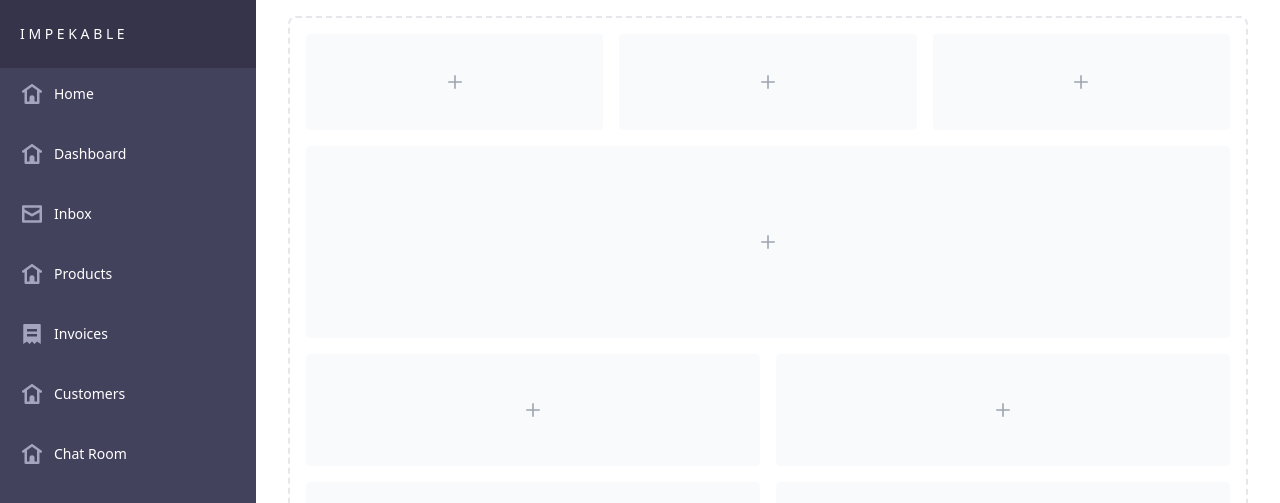
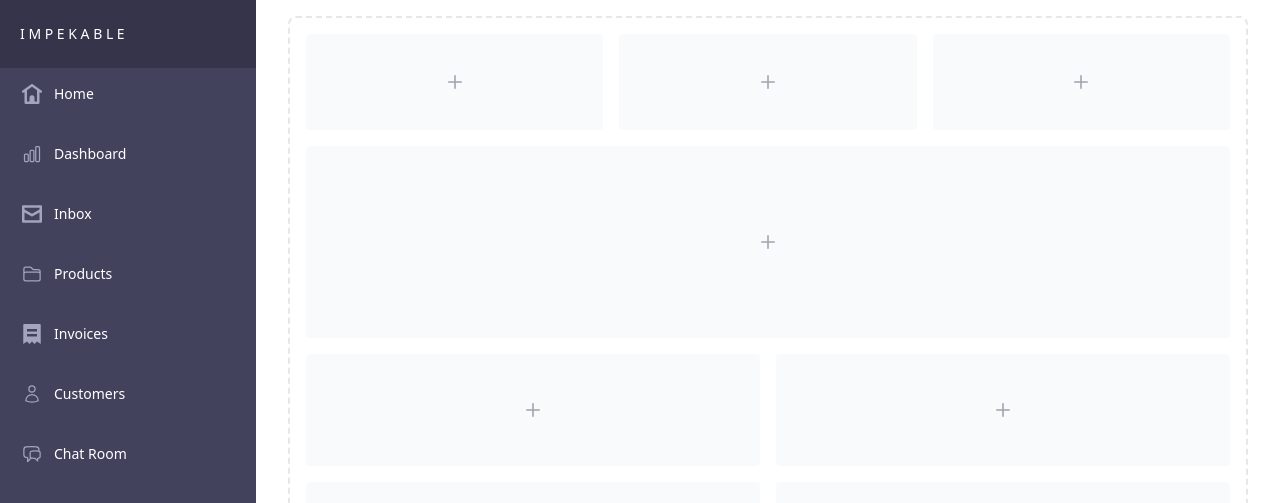
Before and after one commit to Yaroslavvvvvvvv/test_task_calendar, a Vue app: page / in a window 1280 px wide. Shown: the top 503 px of the page. Built offline with nearby package versions, Linux system fonts and the light colour scheme.

Commit message:
finish LeftNavMenu component

```diff
--- a/src/components/ui/molecules/LeftNavItem.vue
+++ b/src/components/ui/molecules/LeftNavItem.vue
@@ -1,9 +1,5 @@
 <script setup>
 defineProps({
-  iconSrc: {
-    type: String,
-    required: true,
-  },
   label: {
     type: String,
     required: true,
@@ -14,12 +10,11 @@ defineProps({
 <template>
   <li class="px-3 py-2 text-white hover:bg-sidebarDark group cursor-pointer border-l-2 border-sidebar hover:border-sidebarNav">
     <a href="#" class="flex items-center p-2">
-      <img :src="iconSrc" alt="logo" class="flex-shrink-0 w-5 h-5 transition duration-75">
+      <slot name="icon"></slot>
       <span class="flex-1 ms-3 whitespace-nowrap">{{ label }}</span>
     </a>
   </li>
 </template>
 
 <style scoped>
-
 </style>
--- /dev/null
+++ b/src/layouts/LeftNavMenu.vue
@@ -0,0 +1,159 @@
+<script setup>
+import LeftNavItem from "../components/ui/molecules/LeftNavItem.vue";
+</script>
+
+<template>
+  <aside id="default-sidebar" class="fixed top-0 left-0 z-40 w-64 h-screen transition-transform -translate-x-full sm:translate-x-0" aria-label="Sidebar">
+    <div class="space-y-2 bg-sidebarDark px-3 py-4">
+      <h3 class="text-white p-2 text-sm">I M P E K A B L E</h3>
+    </div>
+    <div class="h-full overflow-y-auto bg-sidebar bg-opacity-100">
+      <ul class="space-y-2 text-sm">
+        <LeftNavItem label="Home">
+          <template #icon>
+            <svg
+                class="icon flex-shrink-0 w-5 h-5 transition duration-75"
+                xmlns="http://www.w3.org/2000/svg"
+                width="16"
+                height="16"
+                viewBox="0 0 16 16"
+            >
+              <path
+                  :class="{ 'hovered': isHovered }"
+                  d="M15.581,5.186l-7-5a1,1,0,0,0-1.162,0l-7,5A1,1,0,0,0,1.581,6.814L2,6.515V15a1,1,0,0,0,1,1H13a1,1,0,0,0,1-1V6.515A1.7,1.7,0,0,0,15,7a1,1,0,0,0,.582-1.814ZM12,14H10V11a2,2,0,0,0-4,0v3H4V5.086L8,2.229l4,2.857Z"
+                  fill="currentColor"
+              />
+            </svg>
+          </template>
+        </LeftNavItem>
+        <LeftNavItem label="Dashboard">
+          <template #icon>
+            <svg xmlns="http://www.w3.org/2000/svg" fill="none" viewBox="0 0 24 24" stroke-width="1.5" stroke="currentColor" class="icon flex-shrink-0 w-5 h-5 transition duration-75">
+              <path stroke-linecap="round" stroke-linejoin="round" d="M3 13.125C3 12.504 3.504 12 4.125 12h2.25c.621 0 1.125.504 1.125 1.125v6.75C7.5 20.496 6.996 21 6.375 21h-2.25A1.125 1.125 0 0 1 3 19.875v-6.75ZM9.75 8.625c0-.621.504-1.125 1.125-1.125h2.25c.621 0 1.125.504 1.125 1.125v11.25c0 .621-.504 1.125-1.125 1.125h-2.25a1.125 1.125 0 0 1-1.125-1.125V8.625ZM16.5 4.125c0-.621.504-1.125 1.125-1.125h2.25C20.496 3 21 3.504 21 4.125v15.75c0 .621-.504 1.125-1.125 1.125h-2.25a1.125 1.125 0 0 1-1.125-1.125V4.125Z" />
+            </svg>
+
+          </template>
+        </LeftNavItem>
+        <LeftNavItem label="Inbox">
+          <template #icon>
+            <svg
+                class="icon flex-shrink-0 w-5 h-5 transition duration-75"
+                xmlns="http://www.w3.org/2000/svg"
+                width="16"
+                height="16"
+                viewBox="0 0 16 16"
+            >
+              <path
+                  :class="{ 'hovered': isHovered }"
+                  d="M15,1H1A1,1,0,0,0,0,2V14a1,1,0,0,0,1,1H15a1,1,0,0,0,1-1V2A1,1,0,0,0,15,1ZM14,13H2V6.723L7.5,9.868a1,1,0,0,0,.992,0L14,6.723Zm0-8.58L8,7.849,2,4.42V3H14Z"
+                  fill="currentColor"
+              />
+            </svg>
+          </template>
+        </LeftNavItem>
+        <LeftNavItem label="Products">
+          <template #icon>
+            <svg xmlns="http://www.w3.org/2000/svg" fill="none" viewBox="0 0 24 24" stroke-width="1.5" stroke="currentColor" class="icon flex-shrink-0 w-5 h-5 transition duration-75">
+              <path stroke-linecap="round" stroke-linejoin="round" d="M2.25 12.75V12A2.25 2.25 0 0 1 4.5 9.75h15A2.25 2.25 0 0 1 21.75 12v.75m-8.69-6.44-2.12-2.12a1.5 1.5 0 0 0-1.061-.44H4.5A2.25 2.25 0 0 0 2.25 6v12a2.25 2.25 0 0 0 2.25 2.25h15A2.25 2.25 0 0 0 21.75 18V9a2.25 2.25 0 0 0-2.25-2.25h-5.379a1.5 1.5 0 0 1-1.06-.44Z" />
+            </svg>
+
+          </template>
+        </LeftNavItem>
+        <LeftNavItem label="Invoices">
+          <template #icon>
+            <svg
+                class="icon flex-shrink-0 w-5 h-5 transition duration-75"
+                xmlns="http://www.w3.org/2000/svg"
+                width="16"
+                height="16"
+                viewBox="0 0 16 16"
+            >
+              <path
+                  :class="{ 'hovered': isHovered }"
+                  d="M14,0H2A.945.945,0,0,0,1,1V16l3-2,2,2,2-2,2,2,2-2,3,2V1A.945.945,0,0,0,14,0ZM12,10H4V8h8Zm0-4H4V4h8Z"
+                  fill="currentColor"
+              />
+            </svg>
+          </template>
+        </LeftNavItem>
+        <LeftNavItem label="Customers">
+          <template #icon>
+            <svg xmlns="http://www.w3.org/2000/svg" fill="none" viewBox="0 0 24 24" stroke-width="1.5" stroke="currentColor" class="icon flex-shrink-0 w-5 h-5 transition duration-75">
+              <path stroke-linecap="round" stroke-linejoin="round" d="M15.75 6a3.75 3.75 0 1 1-7.5 0 3.75 3.75 0 0 1 7.5 0ZM4.501 20.118a7.5 7.5 0 0 1 14.998 0A17.933 17.933 0 0 1 12 21.75c-2.676 0-5.216-.584-7.499-1.632Z" />
+            </svg>
+
+          </template>
+        </LeftNavItem>
+        <LeftNavItem label="Chat Room">
+          <template #icon>
+            <svg xmlns="http://www.w3.org/2000/svg" fill="none" viewBox="0 0 24 24" stroke-width="1.5" stroke="currentColor" class="icon flex-shrink-0 w-5 h-5 transition duration-75">
+              <path stroke-linecap="round" stroke-linejoin="round" d="M20.25 8.511c.884.284 1.5 1.128 1.5 2.097v4.286c0 1.136-.847 2.1-1.98 2.193-.34.027-.68.052-1.02.072v3.091l-3-3c-1.354 0-2.694-.055-4.02-.163a2.115 2.115 0 0 1-.825-.242m9.345-8.334a2.126 2.126 0 0 0-.476-.095 48.64 48.64 0 0 0-8.048 0c-1.131.094-1.976 1.057-1.976 2.192v4.286c0 .837.46 1.58 1.155 1.951m9.345-8.334V6.637c0-1.621-1.152-3.026-2.76-3.235A48.455 48.455 0 0 0 11.25 3c-2.115 0-4.198.137-6.24.402-1.608.209-2.76 1.614-2.76 3.235v6.226c0 1.621 1.152 3.026 2.76 3.235.577.075 1.157.14 1.74.194V21l4.155-4.155" />
+            </svg>
+          </template>
+        </LeftNavItem>
+        <LeftNavItem label="Calendar">
+          <template #icon>
+            <svg
+                class="icon flex-shrink-0 w-5 h-5 transition duration-75"
+                xmlns="http://www.w3.org/2000/svg"
+                width="16"
+                height="16"
+                viewBox="0 0 16 16"
+            >
+              <path
+                  :class="{ 'hovered': isHovered }"
+                  d="M2,5v9H14V5ZM13,2h2a.945.945,0,0,1,1,1V15a.945.945,0,0,1-1,1H1a.945.945,0,0,1-1-1V3A.945.945,0,0,1,1,2H3V1A.945.945,0,0,1,4,0,.945.945,0,0,1,5,1V2h6V1a1,1,0,0,1,2,0ZM12,12H10V10h2ZM9,12H7V10H9Zm3-3H10V7h2ZM9,9H7V7H9ZM6,12H4V10H6Z"
+                  fill="currentColor"
+              />
+            </svg>
+          </template>
+        </LeftNavItem>
+        <LeftNavItem label="Help Center">
+          <template #icon>
+            <svg
+                class="icon flex-shrink-0 w-5 h-5 transition duration-75"
+                xmlns="http://www.w3.org/2000/svg"
+                width="16"
+                height="16"
+                viewBox="0 0 16 16"
+            >
+              <path
+                  :class="{ 'hovered': isHovered }"
+                  d="M8,0a8,8,0,1,0,8,8A8.024,8.024,0,0,0,8,0ZM8,10a2,2,0,1,1,2-2A2.006,2.006,0,0,1,8,10ZM8,2a5.834,5.834,0,0,1,2.6.6L9.044,4.156a3.591,3.591,0,0,0-2.089,0L5.4,2.6A5.834,5.834,0,0,1,8,2ZM2,8a5.834,5.834,0,0,1,.6-2.6L4.156,6.956a3.591,3.591,0,0,0,0,2.089L2.6,10.6A5.834,5.834,0,0,1,2,8Zm6,6a5.834,5.834,0,0,1-2.6-.6l1.556-1.556a3.591,3.591,0,0,0,2.089,0L10.6,13.4A5.834,5.834,0,0,1,8,14Zm5.4-3.4L11.844,9.044a3.591,3.591,0,0,0,0-2.089L13.4,5.4a5.933,5.933,0,0,1,0,5.2Z"
+                  fill="currentColor"
+              />
+            </svg>
+          </template>
+        </LeftNavItem>
+        <LeftNavItem label="Settings">
+          <template #icon>
+            <svg
+                class="icon flex-shrink-0 w-5 h-5 transition duration-75"
+                xmlns="http://www.w3.org/2000/svg"
+                width="16"
+                height="16"
+                viewBox="0 0 16 16"
+            >
+              <path
+                  :class="{ 'hovered': isHovered }"
+                  d="M13.3,5.2l1.1-2.1L13,1.7,10.9,2.8a3.582,3.582,0,0,0-1.1-.4L9,0H7L6.2,2.3a4.179,4.179,0,0,0-1,.4L3.1,1.6,1.6,3.1,2.7,5.2a4.179,4.179,0,0,0-.4,1L0,7V9l2.3.8c.1.4.3.7.4,1.1L1.6,13,3,14.4l2.1-1.1a3.582,3.582,0,0,0,1.1.4L7,16H9l.8-2.3c.4-.1.7-.3,1.1-.4L13,14.4,14.4,13l-1.1-2.1a3.582,3.582,0,0,0,.4-1.1L16,9V7l-2.3-.8A4.179,4.179,0,0,0,13.3,5.2ZM8,11A2.946,2.946,0,0,1,5,8,2.946,2.946,0,0,1,8,5a2.946,2.946,0,0,1,3,3A2.946,2.946,0,0,1,8,11Z"
+                  fill="currentColor"
+              />
+            </svg>
+          </template>
+        </LeftNavItem>
+      </ul>
+    </div>
+  </aside>
+</template>
+
+<style scoped>
+.icon {
+  color: #a5a4bf;
+  transition: color 0.3s ease;
+}
+
+.group:hover .icon {
+  color: #a3a0fb;
+}
+</style>
--- a/src/pages/Home.vue
+++ b/src/pages/Home.vue
@@ -1,6 +1,6 @@
 <script setup>
 
-import LeftNavItem from "../components/ui/molecules/LeftNavItem.vue";
+import LeftNavMenu from "../layouts/LeftNavMenu.vue";
 </script>
 
 <template>
@@ -12,25 +12,7 @@ import LeftNavItem from "../components/ui/molecules/LeftNavItem.vue";
     </svg>
   </button>
 
-  <aside id="default-sidebar" class="fixed top-0 left-0 z-40 w-64 h-screen transition-transform -translate-x-full sm:translate-x-0" aria-label="Sidebar">
-    <div class="space-y-2 bg-sidebarDark px-3 py-4">
-      <h3 class="text-white p-2 text-sm">I M P E K A B L E</h3>
-    </div>
-    <div class="h-full overflow-y-auto bg-sidebar bg-opacity-100">
-      <ul class="space-y-2 text-sm">
-        <LeftNavItem label="Home" icon-src="/public/images/logo_left_nav/home.svg"/>
-        <LeftNavItem label="Dashboard" icon-src="/public/images/logo_left_nav/home.svg"/>
-        <LeftNavItem label="Inbox" icon-src="/public/images/logo_left_nav/inbox.svg"/>
-        <LeftNavItem label="Products" icon-src="/public/images/logo_left_nav/home.svg"/>
-        <LeftNavItem label="Invoices" icon-src="/public/images/logo_left_nav/invoices.svg"/>
-        <LeftNavItem label="Customers" icon-src="/public/images/logo_left_nav/home.svg"/>
-        <LeftNavItem label="Chat Room" icon-src="/public/images/logo_left_nav/home.svg"/>
-        <LeftNavItem label="Calendar" icon-src="/public/images/logo_left_nav/calendar.svg"/>
-        <LeftNavItem label="Help Center" icon-src="/public/images/logo_left_nav/help_center.svg"/>
-        <LeftNavItem label="Settings" icon-src="/public/images/logo_left_nav/settings.svg"/>
-      </ul>
-    </div>
-  </aside>
+  <LeftNavMenu/>
 
   <div class="p-4 sm:ml-64">
     <div class="p-4 border-2 border-gray-200 border-dashed rounded-lg dark:border-gray-700">
```
Also changed, not shown: public/images/logo_left_nav/home.svg.
